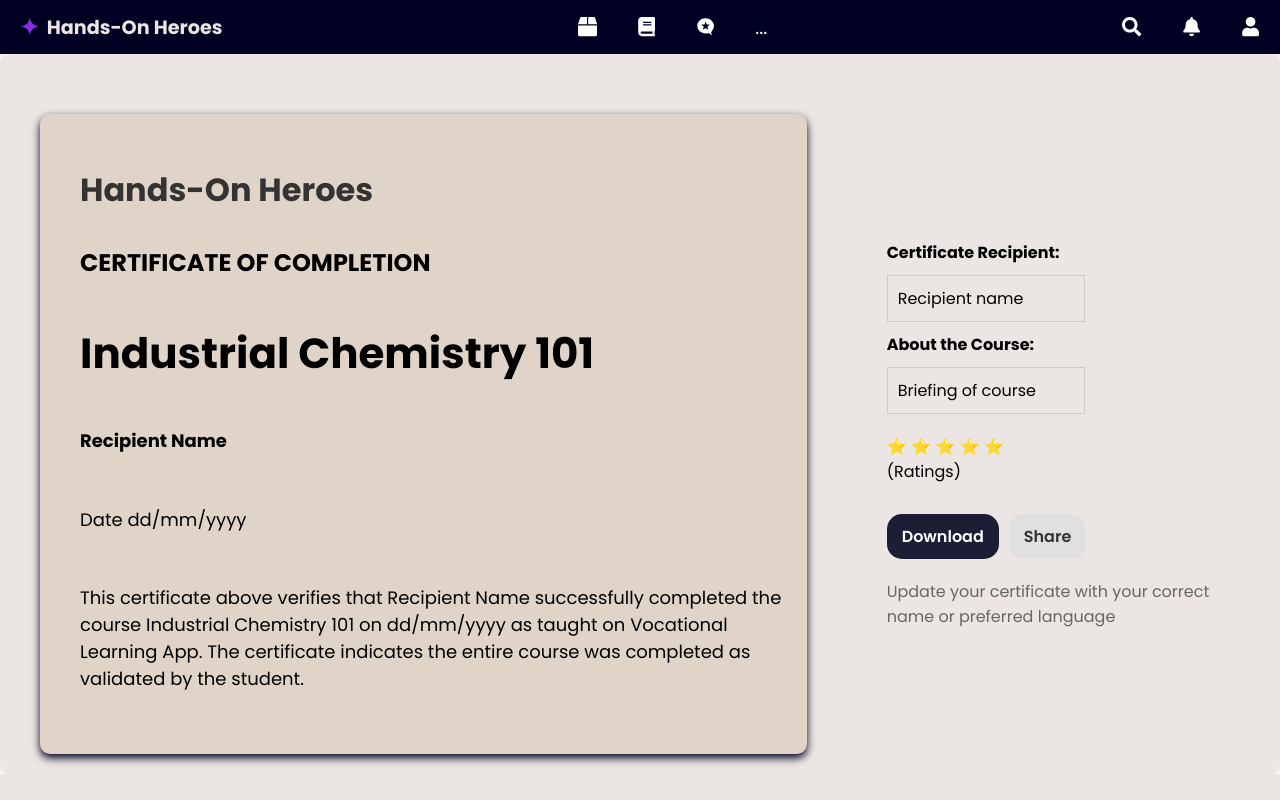
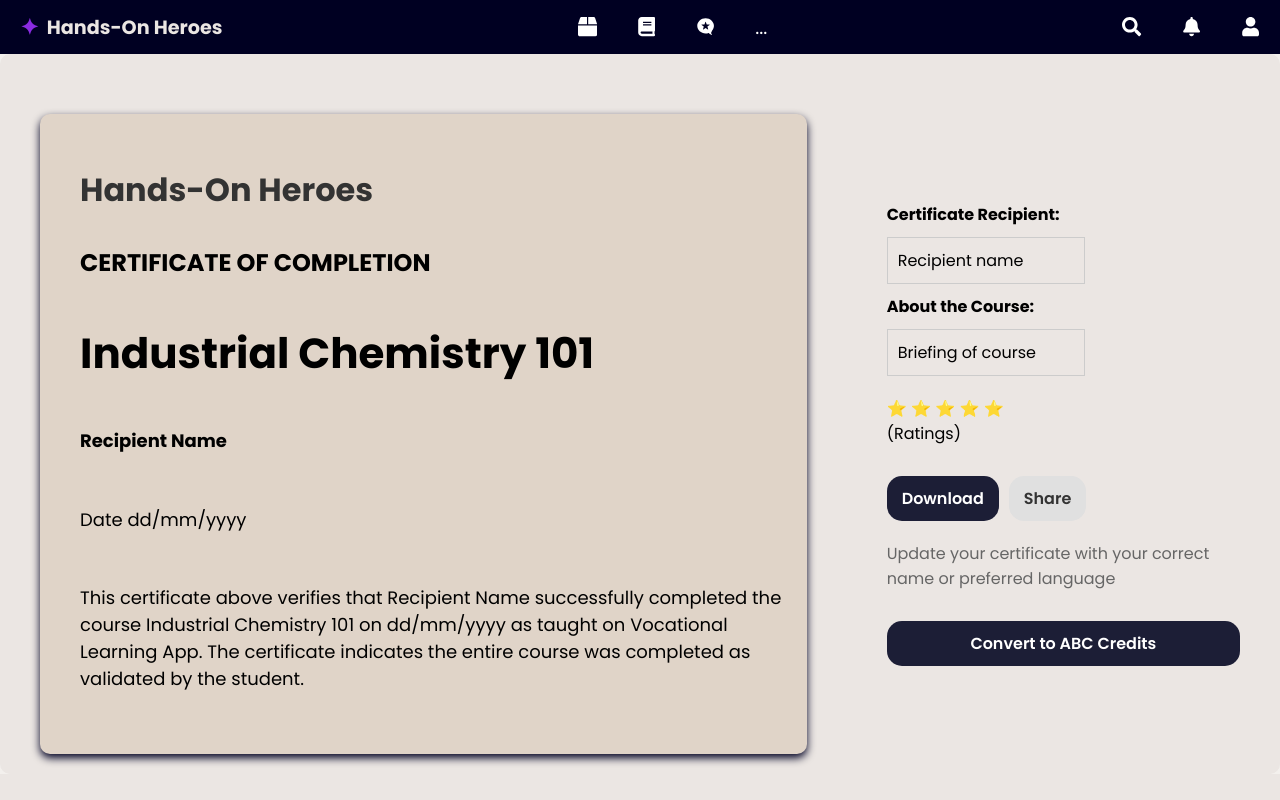
Before and after one commit to Vansh41104/SIH_2024, a React (Vite) app: page /certificate in a window 1280 px wide. Built offline with nearby package versions, Linux system fonts and the light colour scheme.

Commit message:
added routes to abc page

```diff
--- a/src/App.jsx
+++ b/src/App.jsx
@@ -16,6 +16,7 @@
 import Loginpage from './pages/loginpage/loginpage'
 import TestGuidelinesPage from './pages/TestGuidelinesPage/TestGuidelinesPage.jsx'
 import QuizComponent from './pages/QuizPage/QuizPage.jsx'
+import ABCPage from './pages/ABCPage/ABC'
 import { Outlet } from 'react-router-dom';
 //import landingpage from './pages/LandingPage/landingpage.jsx';
 const LayoutWithNavbar = () => (
@@ -40,6 +41,7 @@
         <Route path="/chat" element={<Chatbot />} />
         <Route path="/blog" element={<BlogPage />} />
         <Route path="/testguidelinespage" element={<TestGuidelinesPage />} />
+        <Route path="/abc" element={<ABCPage />} />
       </Route>
 
       {/* Routes without Navbar */}
--- a/src/pages/ABCPage/ABC.css
+++ b/src/pages/ABCPage/ABC.css
@@ -2,7 +2,7 @@
     display: flex;
     justify-content: center;
     align-items: center;
-    height: 100vh;
+    height: 90vh;
     background-color: #EBE6E3;
     font-family: Arial, sans-serif;
   }
--- a/src/pages/ABCPage/AcademicBankCreditsComponents.jsx
+++ b/src/pages/ABCPage/AcademicBankCreditsComponents.jsx
@@ -1,7 +1,14 @@
 import React from 'react';
 import './ABC.css'
+import { useNavigate } from 'react-router-dom';
 
 const AcademicBankCredits = () => {
+  const navigate = useNavigate();
+
+  const handleClick = () => {
+    navigate('/dashboard');
+  };
+
   return (
     <div className="container">
       <div className="abc-card">
@@ -40,7 +47,7 @@
           <p>Please provide your AADHAAR ID to Academic Institute to reflect your Credit points here</p>
         </div>
 
-        <button className="abc-pay-btn">Pay Now</button>
+        <button className="abc-pay-btn" onClick={handleClick}>Pay Now</button>
       </div>
     </div>
   );
--- a/src/pages/CertificatePage/CertificatePage.css
+++ b/src/pages/CertificatePage/CertificatePage.css
@@ -110,4 +110,12 @@
     margin-top: 20px;
     font-size: 16px;
     color: #666;
+    margin-bottom: 20px;
   }
+  .abc-button {
+    background-color: #1c1e36;
+    color: white;
+    padding: 10px 15px;
+    border: none;
+    cursor: pointer;
+  }
--- a/src/pages/CertificatePage/CertificatePage.jsx
+++ b/src/pages/CertificatePage/CertificatePage.jsx
@@ -1,8 +1,14 @@
 import React from 'react';
 import './CertificatePage.css';
 import Navbar from '../../components/Navbar/Navbar';
+import { useNavigate } from 'react-router-dom';
 
 const CertificatePage = () => {
+  const navigate = useNavigate();
+
+  const handleClick = () => {
+    navigate('/abc');
+  };
   return (
     <div className="certificate-page">
 
@@ -38,6 +44,7 @@
           <p className="update-note">
             Update your certificate with your correct name or preferred language
           </p>
+          <button className="abc-button" onClick={handleClick}>Convert to ABC Credits</button>
         </div>
       </div>
     </div>
```
